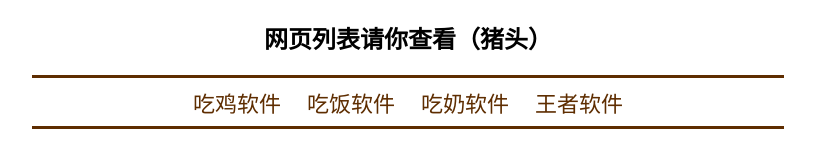
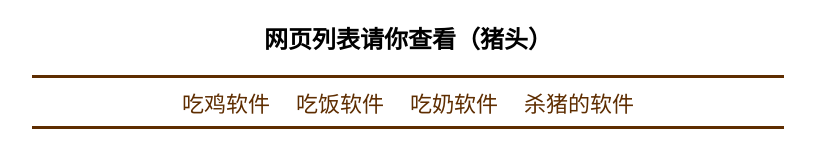
Before and after one commit to 872495688/aaa, a plain HTML site: page index.html in a window 1280 px wide. Shown: the whole page, without its empty margins (232-1047 px from the left). Drawn offline with Linux system fonts and the light colour scheme.

Commit message:
第一次修改
11

```diff
--- a/index.html
+++ b/index.html
@@ -14,7 +14,7 @@
     <a href="#news1" class="one">吃鸡软件</a>
     <a href="#news2" class="two">吃饭软件</a>
     <a href="#news3" class="two">吃奶软件</a>
-    <a href="#news4" class="two">王者软件</a>
+    <a href="#news4" class="two">杀猪的软件</a>
  </nav>
  <hr size="3" color="#5E2D00"  width="750px">
  <dl id="news1">
```
